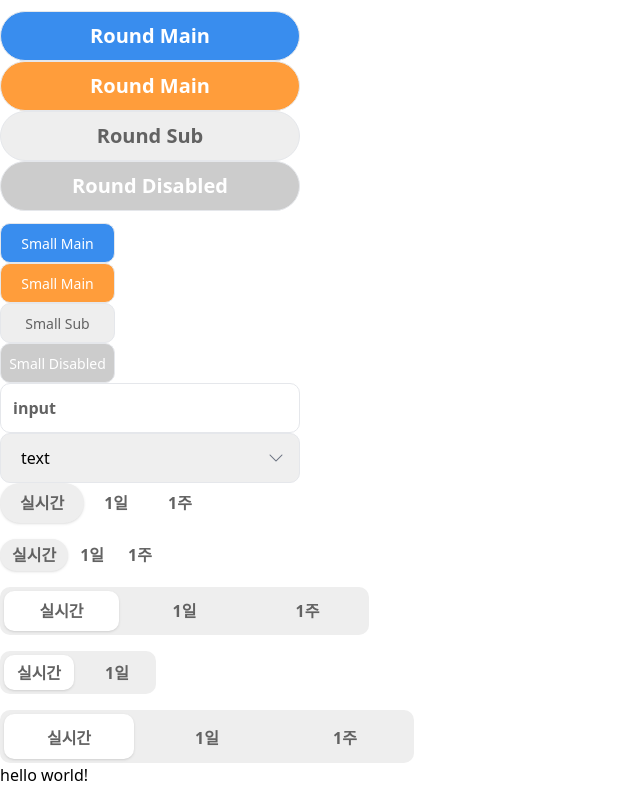
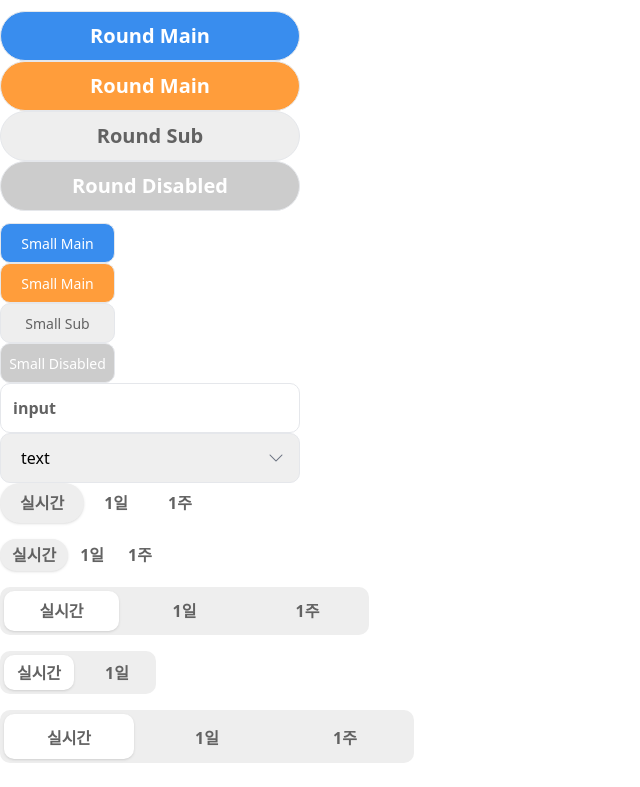
Before and after one commit to IT-s-Okay-to-Lose/FE, a React (Vite) app: page / in a window 1280 px wide. Shown: the part 928-1715 px from the top of the page, without its empty margins (0-640 px from the left). After the commit the page ends 1691 px from the top, so only its background shows below. Built offline with nearby package versions, Linux system fonts and the light colour scheme.

Commit message:
Feat: remove test code

```diff
--- a/src/app/App.tsx
+++ b/src/app/App.tsx
@@ -81,7 +81,6 @@ function App() {
 
       {/* <Chart data={candleData} width={700} height={400} />
       <Chart2 data={candleData2} volumeData={volumeData} /> */}
-      <p>hello world!</p>
     </div>
   );
 }
```
